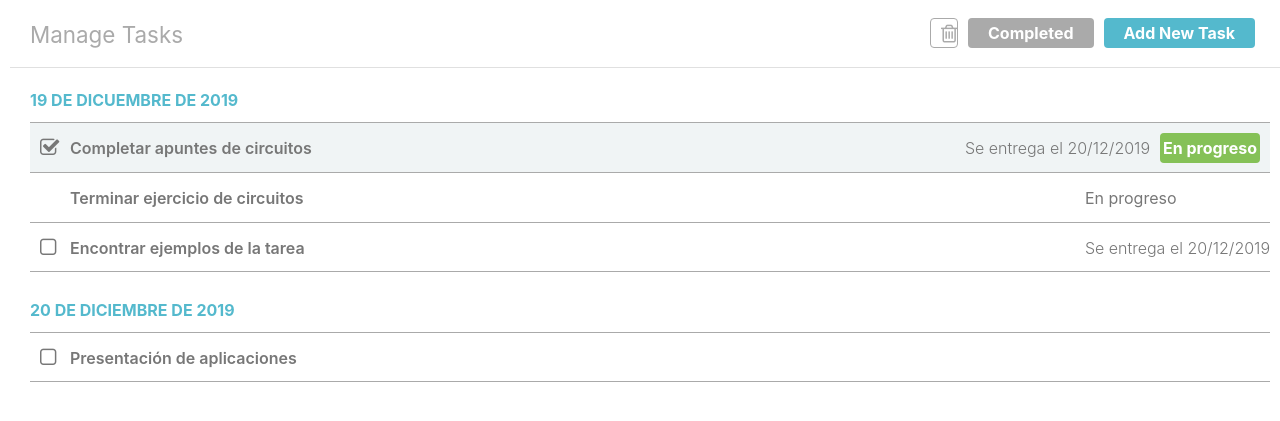
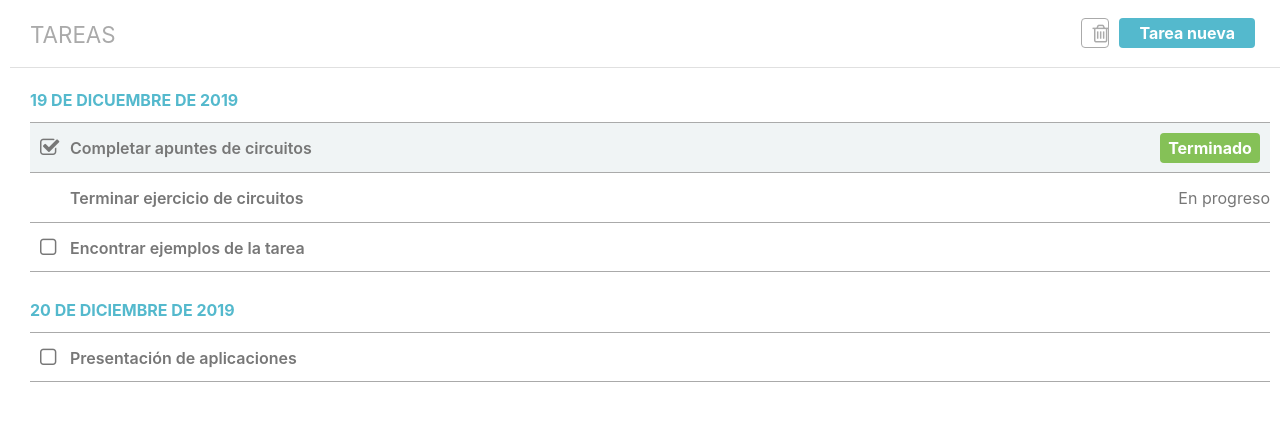
Before and after one commit to amecastrejom/ing_soft, a plain HTML site: page Borrador1/Home.html in a window 1280 px wide. Shown: the part 159-580 px from the top of the page. Drawn offline with nearby package versions, Linux system fonts and the light colour scheme.

Commit message:
Cambia "en proceso" a "terminado"

```diff
--- a/Borrador1/Home.html
+++ b/Borrador1/Home.html
@@ -56,14 +56,11 @@
         <div class="view">
           <div class="viewHeader">
             <div class="title">
-              Manage Tasks
+              TAREAS
             </div>
             <div class="functions">
               <div class="button active">
-                Add New Task
-              </div>
-              <div class="button">
-                Completed
+                Tarea nueva
               </div>
               <div class="button inverz">
                 <i class="fa fa-trash-o"></i>
@@ -80,21 +77,19 @@
                   <i class="fa fa-check-square-o"></i><span>Completar apuntes de circuitos</span>
                   <div class="info">
                     <div class="button green">
-                      En progreso
+                      Terminado
                     </div>
-                    <span>Se entrega el 20/12/2019</span>
                   </div>
                 </li>
                 <li onclick="$(this).toggleClass('checked')">
                   <!--
 onclick="$(this).toggleClass('newclass')"
                 -->
-                  <i onclick="$(this).toggleClass('fa fa-check-square-o'); $(boton).toggleClass('button green')"></i><span>Terminar ejercicio de circuitos</span>
+                  <i onclick="$(this).toggleClass('fa fa-check-square-o'); $(boton).toggleClass('button green'); myFunction()"></i><span>Terminar ejercicio de circuitos</span>
                   <div class="info">
-                    <div id=boton>
+                    <p id=boton>
                       En progreso
-                    </div>
-                    <span>Se entrega el 20/12/2019</span>
+                    </p>
                   </div>
                 </li>
                 <li>
@@ -118,4 +113,9 @@ onclick="$(this).toggleClass('newclass')"
         </div>
       </div>
   </body>
+  <script>
+function myFunction() {
+  document.getElementById("boton").textContent= "Terminado";
+}
+</script>
   </html>
```
